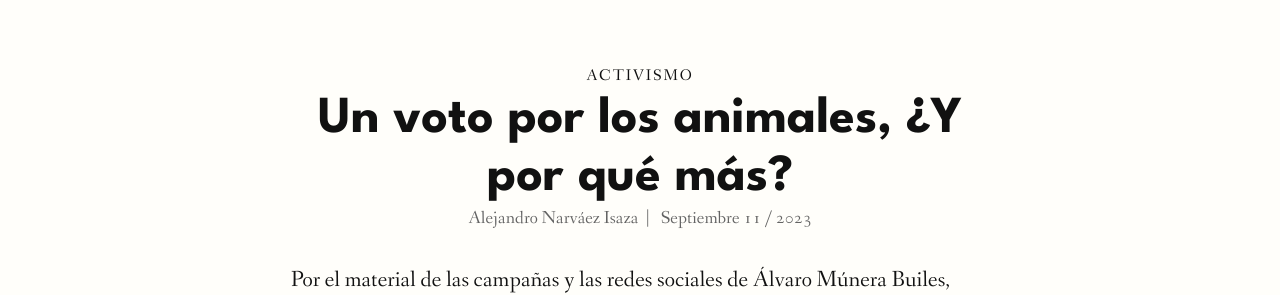
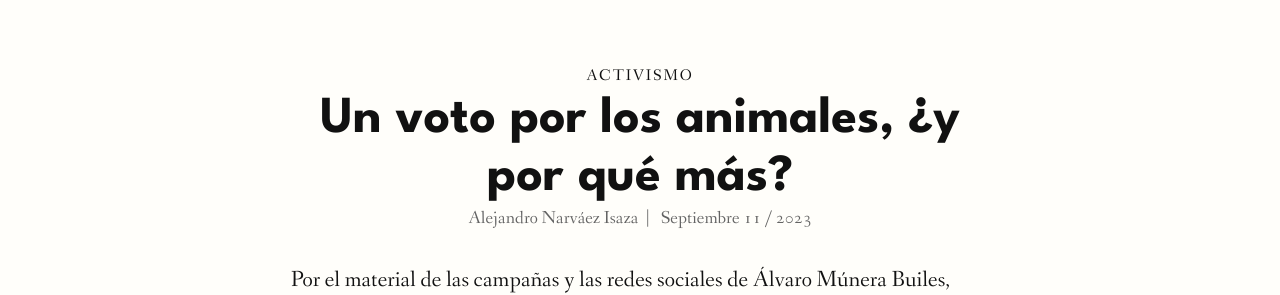
Before and after one commit to animaleslibres/animaleslibres.github.io, a Jekyll site: the page built from _posts/2023-09-12-article-un-voto-por-los-animales.md, in a window 1280 px wide and 900 px high. Shown: the part 155-450 px from the top of the window. Built offline with Jekyll 4.4.1, drawn with Linux system fonts in a browser that asks for light colours; nearby versions of some CDN libraries; some web fonts are replaced; a script that is not in the unit is left out.

Commit message:
ajuste en título

```diff
--- a/_posts/2023-09-12-article-un-voto-por-los-animales.md
+++ b/_posts/2023-09-12-article-un-voto-por-los-animales.md
@@ -5,7 +5,7 @@ categories:
 tags:
 - article
 - highlight-article
-title: Un voto por los animales, ¿Y por qué más?
+title: Un voto por los animales, ¿y por qué más?
 date: 2023-09-11
 excerpt: Análisis del partido, movimientos y jefes políticos de quienes piden nuestro voto por los animales en nombre del partido conservador, y cuáles podrían ser sus posturas frente a otros temas relevantes a nuestros intereses.
 author: Alejandro Narváez Isaza
```
